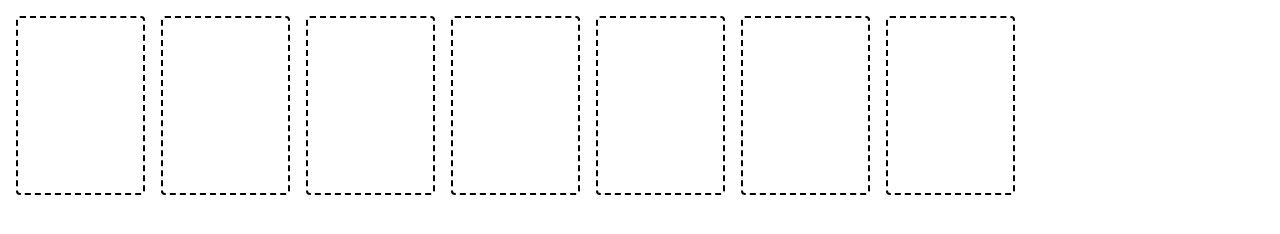
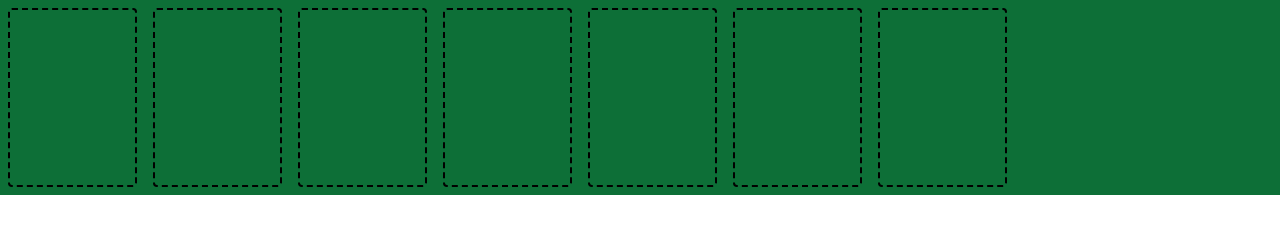
Before and after one commit to markkelsall/solitaire, a React app: page / in a window 1280 px wide. Built offline with nearby package versions, Linux system fonts and the light colour scheme.

Commit message:
feat: add background colour

```diff
--- a/main.css
+++ /dev/null
@@ -1,18 +0,0 @@
-.pile {
-    width: 125px;
-    height: 175px;
-    border: 2px dashed black;
-    border-radius: 4px;
-}
-:root {
-    --size-medium: 8px;
-}
-
-.row {
-    display: flex;
-    flex-direction: row
-}
-
-.ma-medium {
-    margin: var(--size-medium);
-}
--- a/src/client/App.js
+++ b/src/client/App.js
@@ -1,11 +1,12 @@
 import React from "react";
+import Game from "./components/Game";
 import Tableau from "./components/Tableau";
 
 const App = () => {
   return (
-    <div>
+      <Game>
         <Tableau />
-    </div>
+      </Game>
   );
 }
 
--- /dev/null
+++ b/src/client/components/Game/Game.js
@@ -0,0 +1,8 @@
+import React from "react";
+import './style.css';
+
+const Game = ({ children }) => {
+  return (<div className='game'>{children}</div>);
+}
+
+export default Game;
--- /dev/null
+++ b/src/client/components/Game/index.js
@@ -0,0 +1,2 @@
+import Game from './Game';
+export default Game;
--- /dev/null
+++ b/src/client/components/Game/style.css
@@ -0,0 +1,10 @@
+body, html {
+    margin:0;
+    padding:0;
+    width: 100%;
+    height: 100%;
+}
+
+.game {
+    background-color: #0d6f37;
+}
--- a/src/client/components/utils/index.css
+++ b/src/client/components/utils/index.css
@@ -10,3 +10,7 @@
 .ma-medium {
     margin: var(--size-medium);
 }
+
+#root {
+    height: 100%;
+}
```
